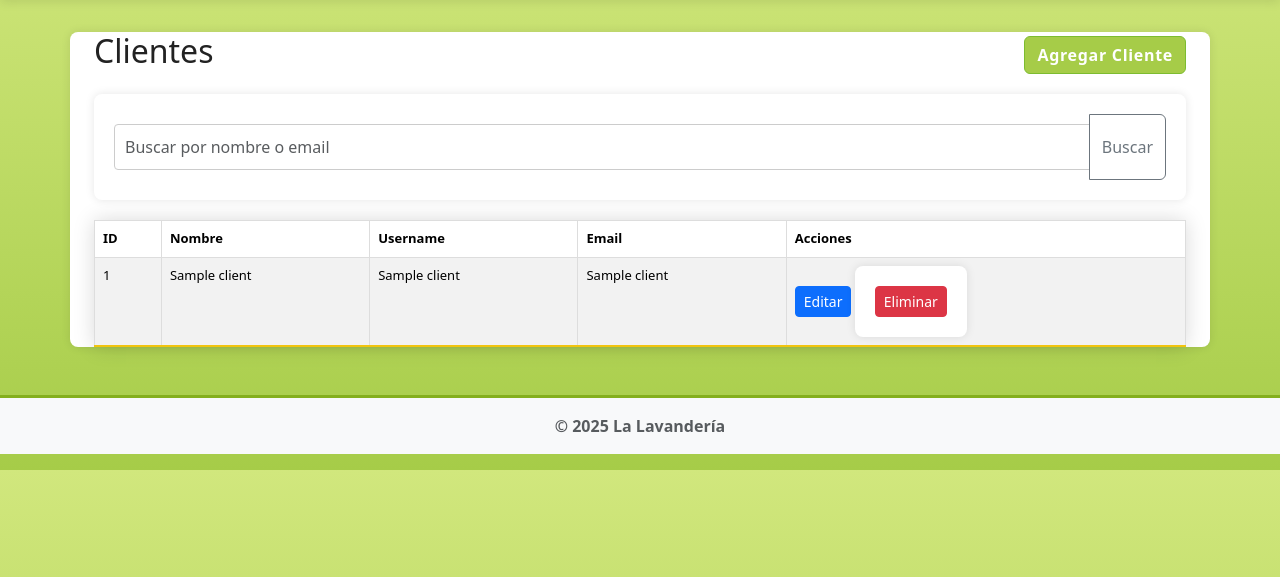
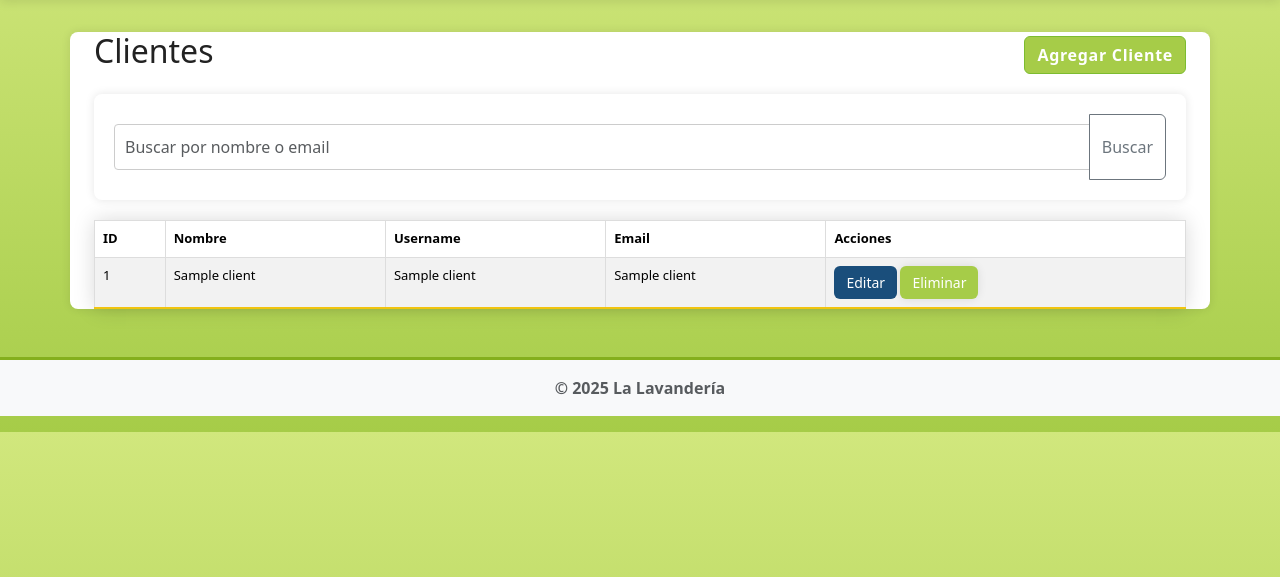
Before and after one commit to Fabianxxo27/La-Lavanderia, a Flask app: template templates/clientes.html in a window 1280 px wide. Shown: the part 93-670 px from the top of the page. Run offline with Flask 3, Linux system fonts and the light colour scheme; the template is opened without the code that fills it: most values are stand-ins (such as "Sample title", 1, 10 or a date in 2020).

Commit message:
Update clientes.html

```diff
--- a/templates/clientes.html
+++ b/templates/clientes.html
@@ -32,9 +32,9 @@
       <td>{{ c[2] }}</td>
       <td>{{ c[3] }}</td>
       <td>
-        <a href="{{ url_for('actualizar_cliente', id_cliente=c[0]) }}" class="btn btn-sm btn-primary">Editar</a>
-        <form action="{{ url_for('eliminar_cliente', id_cliente=c[0]) }}" method="post" style="display:inline-block" onsubmit="return confirm('Eliminar cliente?')">
-          <button class="btn btn-sm btn-danger">Eliminar</button>
+        <a href="{{ url_for('actualizar_cliente', id_cliente=c[0]) }}" class="btn btn-sm btn-accion btn-editar">Editar</a>
+        <form action="{{ url_for('eliminar_cliente', id_cliente=c[0]) }}" method="post" style="display:inline-block; background:none; border:none; padding:0; margin:0;">
+          <button class="btn btn-sm btn-accion btn-eliminar">Eliminar</button>
         </form>
       </td>
     </tr>
@@ -43,4 +43,45 @@
     {% endfor %}
   </tbody>
 </table>
+
+<style>
+  /* --- Estilo uniforme para botones --- */
+  .btn-accion {
+    color: #fff !important;
+    border: none !important;
+    border-radius: 6px;
+    padding: 6px 12px;
+    font-size: 14px;
+    transition: background-color 0.3s, transform 0.2s;
+  }
+
+  .btn-accion:hover {
+    transform: scale(1.05);
+  }
+
+  .btn-editar {
+    background-color: #1a4e7b !important;
+  }
+
+  .btn-editar:hover {
+    background-color: #163e62 !important;
+  }
+
+  .btn-eliminar {
+    background-color: #a6cc48 !important;
+  }
+
+  .btn-eliminar:hover {
+    background-color: #8db53f !important;
+  }
+
+  td form {
+    display: inline-block;
+    background: transparent !important;
+  }
+
+  td form button {
+    background: none;
+  }
+</style>
 {% endblock %}
```
